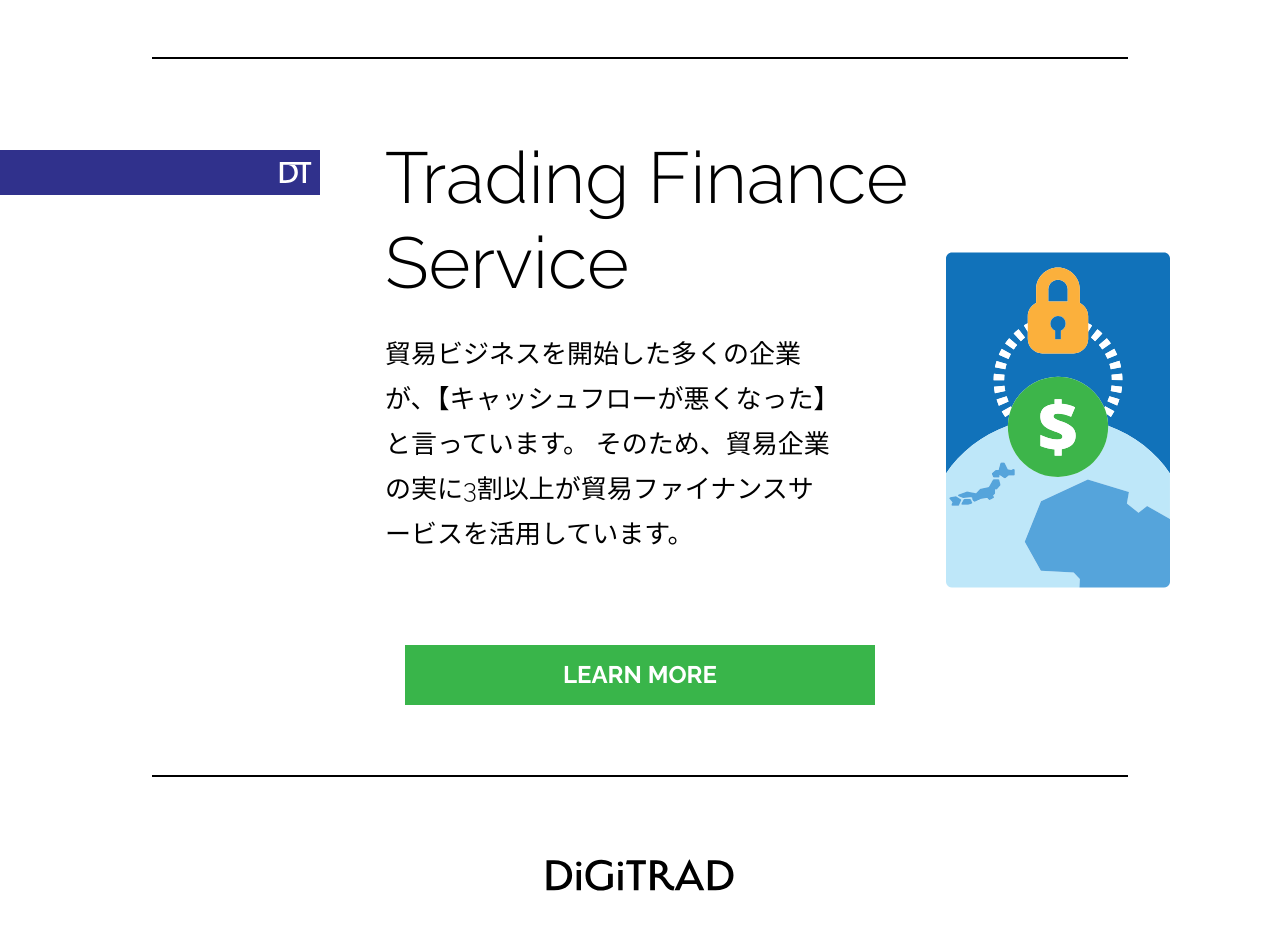
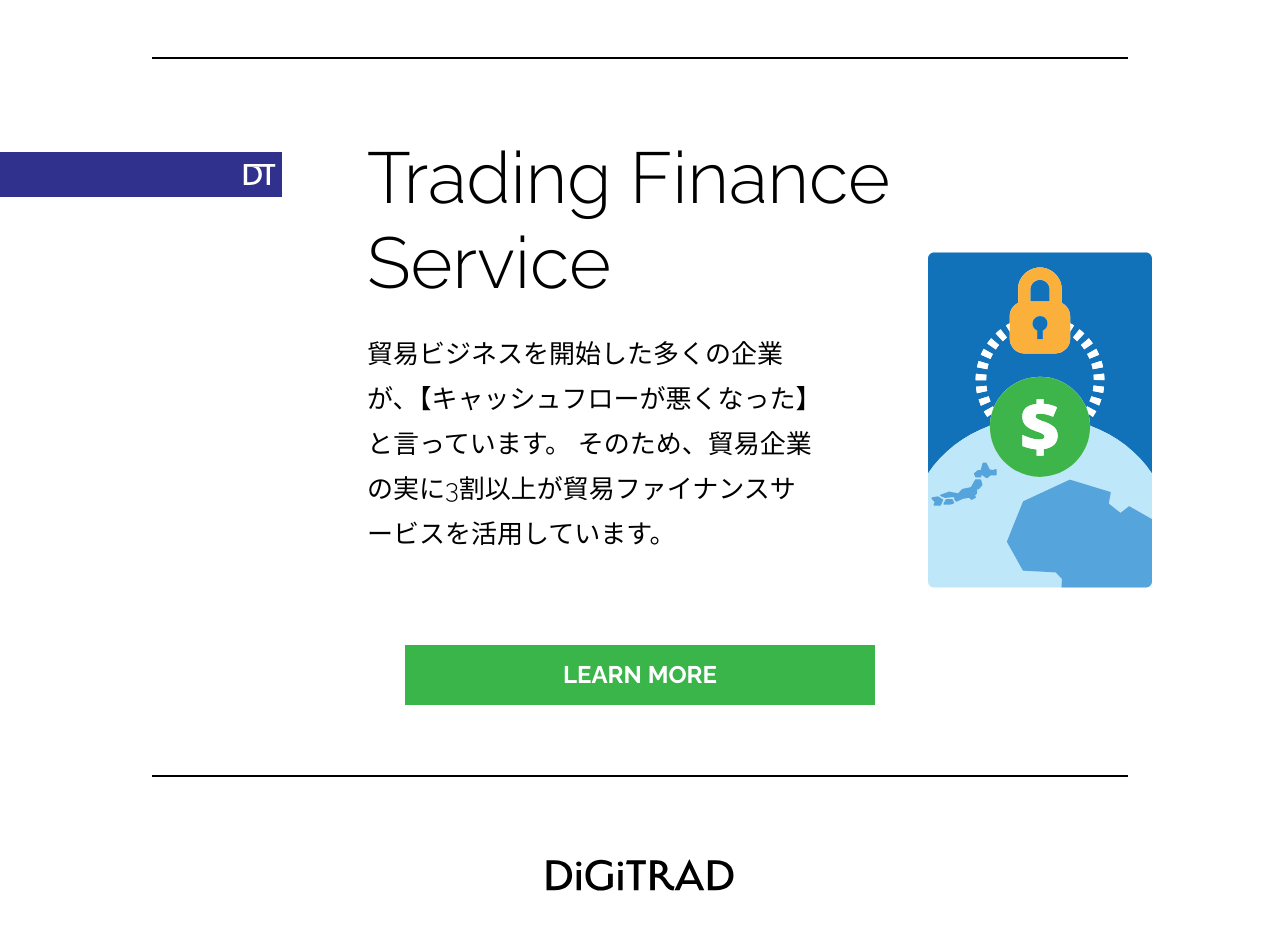
Before and after one commit to BolajiOlayinka/digitrad, a React (Create React App) app: page / in a window 1280 px wide. Shown: the part 4840-5769 px from the top of the page. Built offline with nearby package versions, Linux system fonts and the light colour scheme; no server answers.

Commit message:
finance tools

```diff
--- a/src/Components/FinanceTools.js
+++ b/src/Components/FinanceTools.js
@@ -16,7 +16,10 @@ export default function FinanceTools() {
   });
   return (
     <React.Fragment>
-    <ExtendDT data-aos="fade-right"></ExtendDT>
+    {/* <ExtendDT data-aos="fade-right"></ExtendDT> */}
+    <LargeDT data-aos="fade-right">
+        <img src={DT} alt="Icon" />
+      </LargeDT>
       <Container className="finance">
         <HeaderSection>
           <DTSection data-aos="fade-right">
@@ -71,34 +74,50 @@ width:100%;
 
 
 `;
-const ExtendDT = styled.div `
-background-color:var(--mainBlue);
-height:45px;
-width:25%;
-position:absolute;
-z-index:1;
-margin-top:91px;
+// const ExtendDT = styled.div `
+// background-color:var(--mainBlue);
+// height:45px;
+// width:25%;
+// position:absolute;
+// z-index:1;
+// margin-top:91px;
 
-@media(min-width:1024.5px) and (max-width:1199px){
-  width:15%;
-}
-@media(min-width:1800px){
-  width:31%;
-}
-@media(min-width:2600px){
-  width:35%;
-}
-@media(min-width:3000px){
-  width:40%;
-}
-@media(max-width:1024px){
-display:none;
-}
-`
+// @media(min-width:1024.5px) and (max-width:1199px){
+//   width:15%;
+// }
+// @media(min-width:1800px){
+//   width:31%;
+// }
+// @media(min-width:2600px){
+//   width:35%;
+// }
+// @media(min-width:3000px){
+//   width:40%;
+// }
+// @media(max-width:1024px){
+// display:none;
+// }
+// `
 const HeaderSection = styled.div`
   display: flex;
   margin-top: 76px;
-
+  @media (min-width: 767px) and (max-width: 991px) {
+    margin-left: 0px;
+  }
+  @media (min-width: 1200px) and (max-width: 1440px) {
+    margin-left: 67px;
+  }
+  @media (min-width: 1441px) and (max-width: 1800px) {
+    ${"" /* margin-left:25%; */}
+    margin-left:220px;
+  }
+  @media (min-width: 1801px) and (max-width: 2600px) {
+    ${"" /* margin-left:35%; */}
+    margin-left:220px;
+  }
+  @media (min-width: 2601px) {
+    margin-left: 220px;
+  }
 `;
 const EnglishHeading = styled.div`
   width: 561px;
@@ -110,12 +129,18 @@ const EnglishHeading = styled.div`
   margin-left: 67px;
   margin-bottom: 23px;
   @media (min-width: 1200px) {
-    margin-left: 67px;
+    margin-left: 200px;
+  }
+  @media(min-width:1500px){
+    margin-left:100px
+  }
+  @media(min-width:2000px){
+    margin-left:30px
   }
   @media (min-width: 1024px) and (max-width: 1199px) {
     font-size: 60px;
     width: 450px;
-    margin-left: 50px;
+    margin-left: 262px;
   }
   @media (min-width: 991px) and (max-width: 1023.9px) {
     font-size: 60px;
@@ -173,10 +198,16 @@ const JapaneseHeading = styled.div`
   margin-left: 67px;
   margin-bottom: 67px;
   @media (min-width: 1200px) {
-    margin-left: 67px;
+    margin-left: 200px;
+  }
+  @media(min-width:1500px){
+    margin-left:100px
+  }
+  @media(min-width:2000px){
+    margin-left:30px
   }
   @media (min-width: 1024px) and (max-width: 1199px) {
-    margin-left: 50px;
+    margin-left: 262px;
   }
 
   @media (min-width: 991px) and (max-width: 1023.9px) {
@@ -213,6 +244,47 @@ width:250px;
     margin-top:10px;
   }
 `;
+const LargeDT = styled.div`
+  background-color: var(--mainBlue);
+  width: 222px;
+  height: 45px;
+  margin-top: 93px;
+  position: absolute;
+  z-index: 2;
+  display: flex;
+  justify-content: flex-end;
+
+  img {
+    right: 0;
+    padding-top: 12px;
+    padding-bottom: 12px;
+    padding-right: 6px;
+  }
+  @media (max-width: 1023.9px) {
+    display: none;
+  }
+  @media (min-width: 1024px) and (max-width: 1200px) {
+    width: 222px;
+  }
+  @media (min-width: 1200px) and (max-width: 1440px) {
+    width: 22%;
+  }
+  @media (min-width: 1441px) and (max-width: 1800px) {
+    width: 35%;
+  }
+  @media (min-width: 1801px) and (max-width: 2300px) {
+    width: 38%;
+  }
+  @media (min-width: 2301px) and (max-width: 2600px) {
+    width: 35%;
+  }
+  @media (min-width: 2652px) and (max-width: 4000px) {
+    width: 40%;
+  }
+  @media (min-width: 4000px) {
+    display: none;
+  }
+`;
 const DTSection = styled.div`
   background-color: var(--mainBlue);
   width: 222px;
@@ -228,6 +300,9 @@ const DTSection = styled.div`
     padding-top: 12px;
     padding-bottom: 12px;
     padding-right: 6px;
+  }
+  @media (min-width: 1024px) {
+    display: none;
   }
   @media (min-width: 1024px) and (max-width: 1199px) {
     width: 180px;
```
Also changed, not shown: src/Components/Logistics.js (+0 -24 lines).
